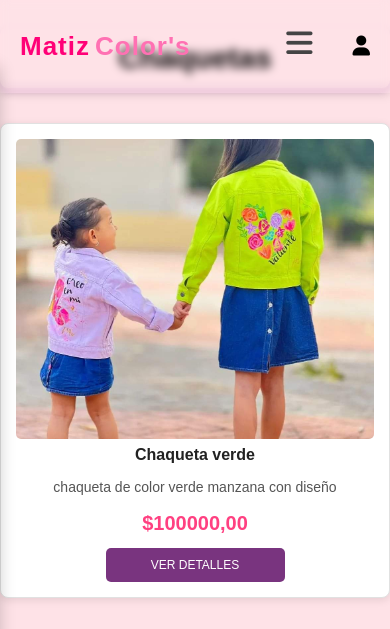
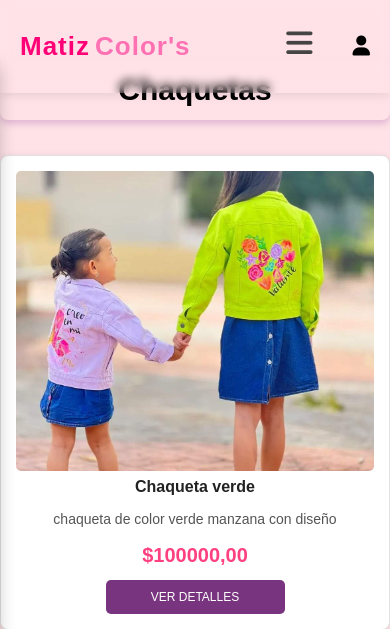
Before and after one commit to Sofia0826/Matiz-Colors, a Django app: a page that uses web/templates/base.html in a window 390 px wide. Shown: the top 629 px of the page. Run offline with Django 5.2, Linux system fonts and the light colour scheme; data comes from the database, SQL or seed files in the repository.

Commit message:
actualizacion

```diff
--- a/web/static/galeria.css
+++ b/web/static/galeria.css
@@ -357,10 +357,16 @@ button#modal-agregar-carrito:hover {
   .items {
       flex: 1 1 calc(50% - 20px);
   }
+  .subcategoria-titulo {
+    margin-top: 15%;
+  }
 }
 
 @media (max-width: 600px) {
   .items {
       flex: 1 1 100%;
   }
+  .subcategoria-titulo {
+    margin-top: 15%;
+  }
 }
--- a/web/static/home.css
+++ b/web/static/home.css
@@ -2,7 +2,7 @@
 .carousel {
   position: relative;
   width: 100%;
-  height: 500px;
+  height: 700px;
   margin: 0 auto;
   overflow: hidden;
   box-shadow: 0 4px 10px rgba(0, 0, 0, 0.2);
@@ -183,7 +183,7 @@ body {
     grid-template-columns: 1fr;
   }
   .carousel {
-    height: 30px;
+    height: 400px;
     width: 100%;
   }
   .slide img {
```
Also changed, not shown: web/static/conocenos.css (+4 -3 lines).
